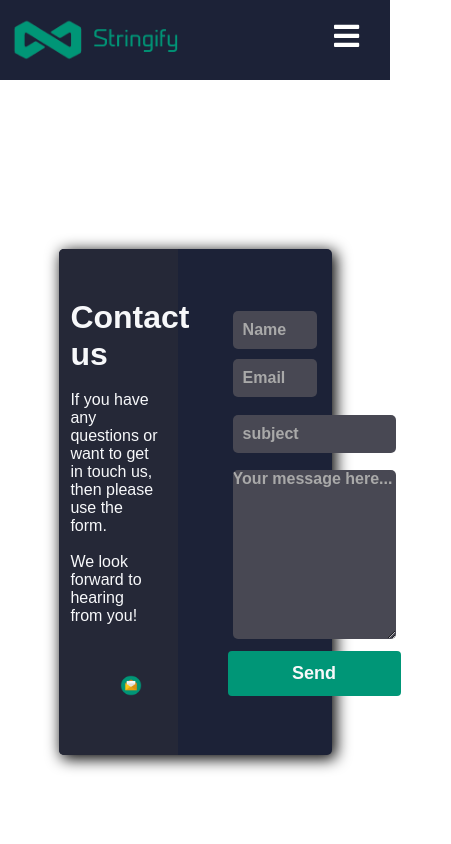
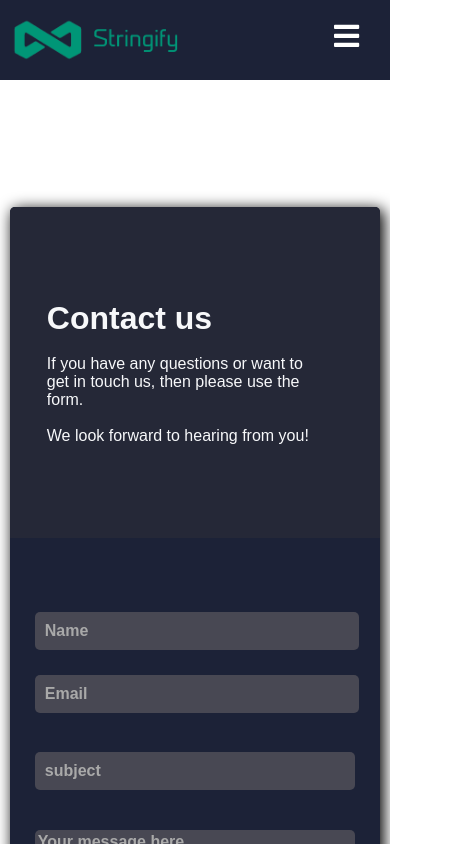
Before and after one commit to AllanJamil/stringify-client, a React (Create React App) app: page /contact in a window 390 px wide. Shown: the top 844 px of the page, 451 px wide, since content can reach past the window. Built offline with nearby package versions, Linux system fonts and the light colour scheme.

Commit message:
ContactPage more responsive. Needs a few improvements and corrections

```diff
--- a/src/component/page/contact/ContactForm.js
+++ b/src/component/page/contact/ContactForm.js
@@ -4,13 +4,13 @@ import './ContactPage.css';
 const ContactForm = () => {
     return (
         <div className="contact-form">
-            <form >
+            <form>
                 <div className="upper">
-                    <input required type="text" placeholder="Name"/>
+                    <input className="contact-name" minLength={3} maxLength={30} required type="text" placeholder="Name"/>
                     <input required type="email" placeholder="Email"/>
                 </div>
-                <input required type="subject" placeholder="subject"/>
-                <textarea minLength={10} placeholder="Your message here..." />
+                <input maxLength={50} required type="subject" placeholder="subject"/>
+                <textarea minLength={10} required placeholder="Your message here..." />
                 <button className="submit-btn" type="submit">Send</button>
             </form>
         </div>
--- a/src/component/page/contact/ContactPage.css
+++ b/src/component/page/contact/ContactPage.css
@@ -52,6 +52,8 @@
     background-color: #484853;
     color: #faf7f7;
     font-size: 16px;
+    resize: none;
+    padding: 3px;
 }
 
 .contact-form form textarea::placeholder {
@@ -64,8 +66,13 @@
     color: #a9a9a9;
 }
 
+.upper {
+    display: flex;
+    flex-direction: row;
+}
+
 .upper input {
-    width: 48.7%;
+    width: 100%;
 }
 
 .side-container {
@@ -88,3 +95,136 @@
     margin-top: 50px;
     padding-left: 50px;
 }
+
+
+@media screen and (max-width: 1095px) {
+
+    .card-contact {
+        flex-direction: column;
+    }
+
+    .card-contact {
+        height: 80%;
+    }
+
+    .side-container {
+        width: 100%;
+        height: 50%;
+        border-radius: 5px 5px 0 0px;
+    }
+
+    .content-side {
+        display: flex;
+        flex-direction: row;
+        align-items: center;
+        padding-top: 0;
+        padding-bottom: 50px;
+    }
+
+    .content-side img{
+        width: 50%;
+        max-width: 250px;
+    }
+
+    .upper  {
+        width: 100%;
+        flex-direction: column;
+    }
+
+    .upper input {
+        width: 98%;
+    }
+
+}
+
+@media screen and (max-height: 415px){
+    .container-contact {
+        height: 180vh;
+    }
+}
+
+@media screen and (max-width: 1095px) and (max-height: 950px){
+
+    .container-contact {
+        height: 150vh;
+    }
+}
+
+@media screen and (max-width: 800px){
+    .contact-name {
+        margin-bottom: 10px !important;
+    }
+}
+
+@media screen and (max-width: 600px){
+
+    .contact-name {
+        margin-bottom: 20px !important;
+    }
+
+    .side-container {
+        margin-bottom: 20px;
+    }
+
+    img#email-icon {
+        display: none;
+    }
+
+    .content-side {
+        padding-bottom: 25px;
+        padding-top: 25px;
+    }
+
+    .card-contact {
+        width: 95%;
+    }
+
+    .contact-form form {
+        margin: 20px;
+    }
+}
+
+@media screen and (max-width: 300px){
+
+    .contact-name {
+        margin-bottom: 20px !important;
+    }
+
+    .upper {
+        width: 98%;
+    }
+
+    .content-side {
+        padding-bottom: 25px;
+        padding-top: 25px;
+    }
+
+    .card-contact {
+        width: 95%;
+    }
+
+    .contact-form form {
+        margin: 2px;
+    }
+
+}
+
+@media screen and (max-width: 800px) and (max-height: 550px){
+
+    .side-container {
+        padding-top: 25px;
+    }
+
+    .container-contact {
+        height: 190vh;
+    }
+
+}
+
+
+@media screen and (max-width: 800px) and (max-height: 450px){
+    .container-contact {
+        height: 215vh;
+    }
+
+}
--- a/src/component/page/contact/SideBanner.js
+++ b/src/component/page/contact/SideBanner.js
@@ -6,6 +6,7 @@ const SideBanner = () => {
     return (
         <div className="side-container">
             <div className="content-side">
+                <div>
                     <h1>Contact us</h1>
                     <br/>
                     <p>
@@ -14,7 +15,8 @@ const SideBanner = () => {
                     </p>
                     <br/>
                     <p>We look forward to hearing from you!</p>
-                <img src={email} alt="email"/>
+                </div>
+                <img id="email-icon" src={email} alt="email"/>
             </div>
         </div>
     );
```
Lines whose indentation alone changed are shown as unchanged.
